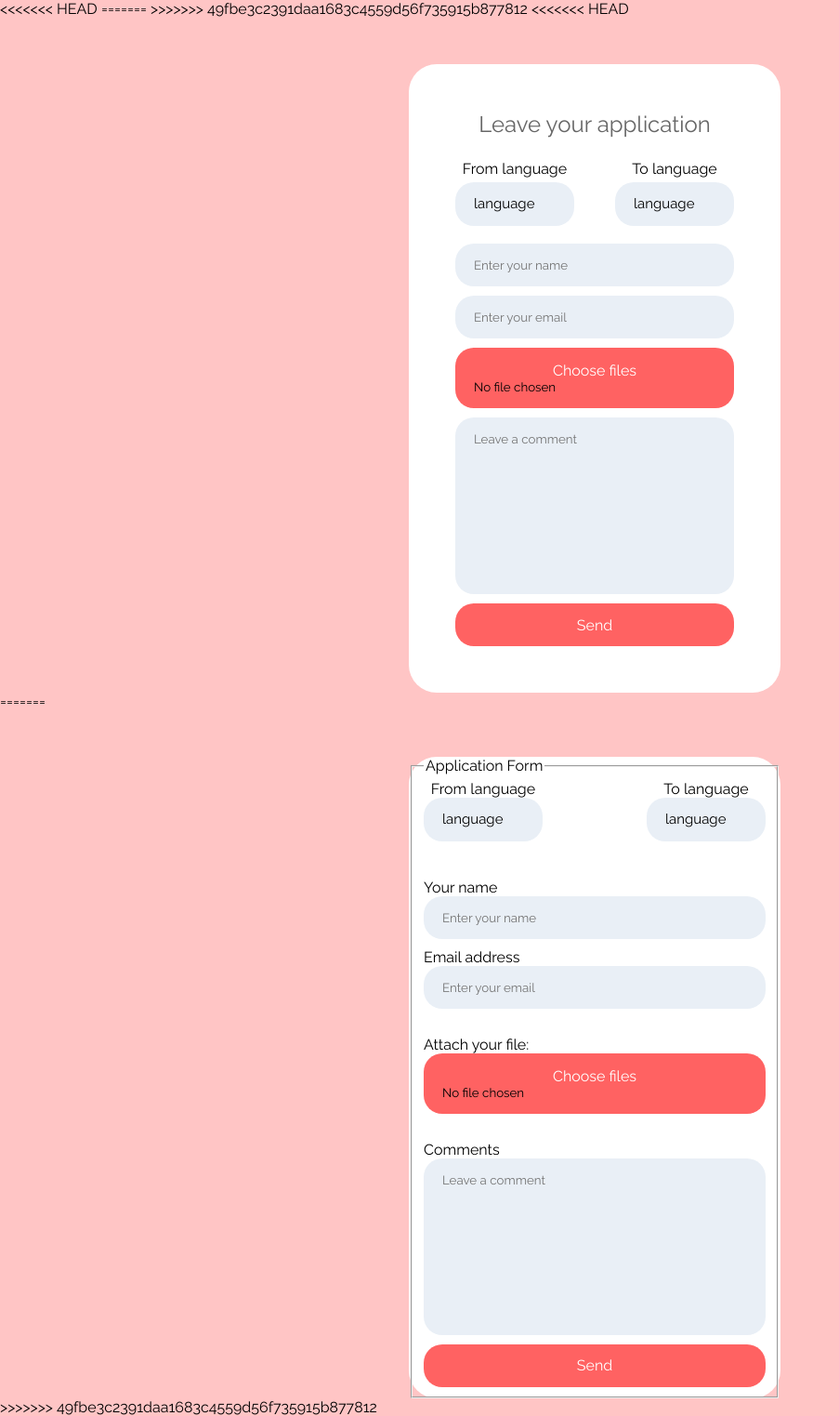
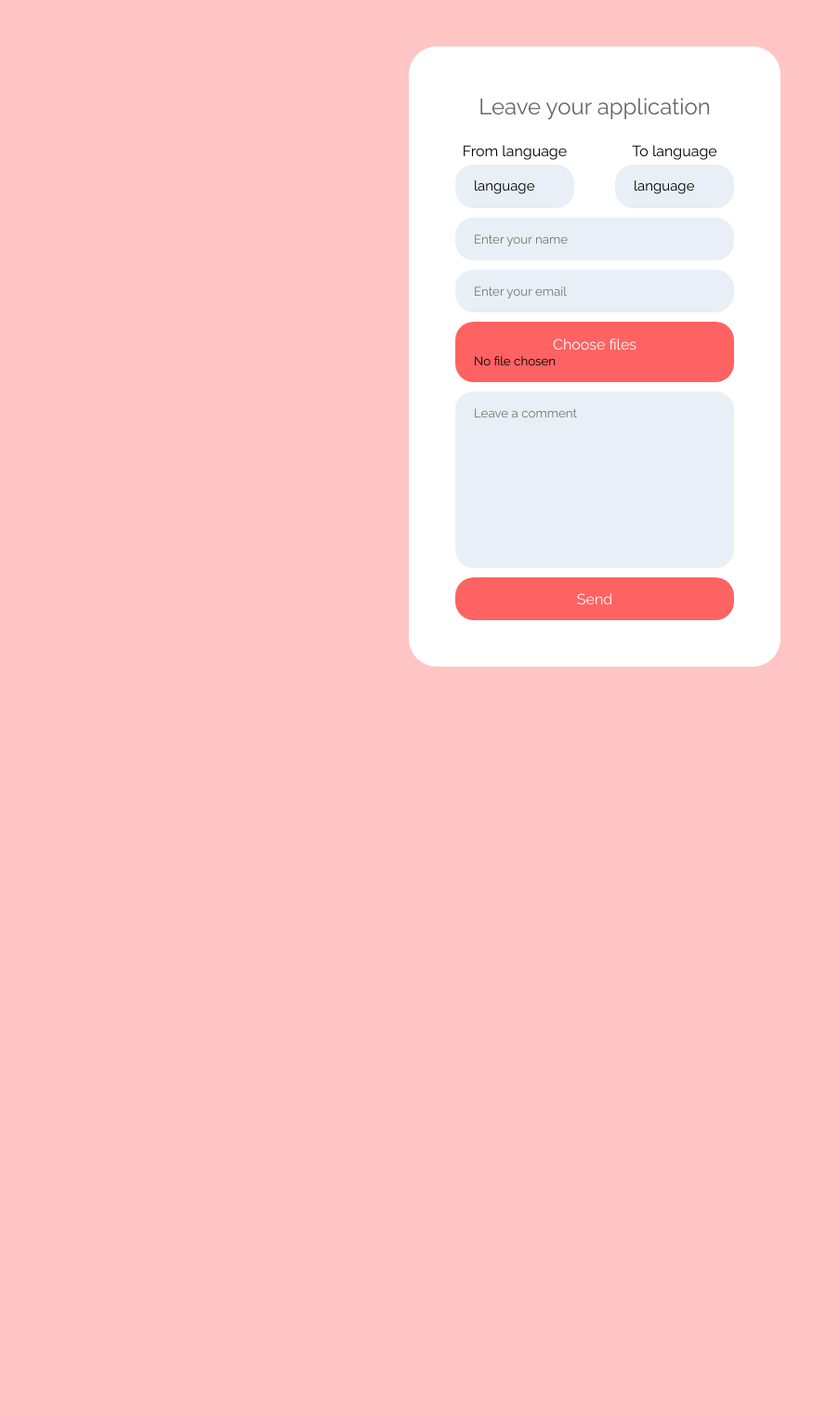
Before and after one commit to Balimbo/PanTlumacz, a PHP site: page /form.html in a window 1280 px wide. Shown: the whole page at 93% size, without its empty margins (0-903 px from the left). After the commit the page ends 717 px from the top, so only its background shows below. Run offline with PHP 8.4, Linux system fonts and the light colour scheme.

Commit message:
Багфикс

```diff
--- a/css/reviewsForm.css
+++ b/css/reviewsForm.css
@@ -40,10 +40,7 @@ button {
     height: 46px;
     font-size: 16px;
     border-radius: 20px;
-<<<<<<< HEAD
     cursor: pointer;
-=======
->>>>>>> 49fbe3c2391daa1683c4559d56f735915b877812
 }
 
 input:focus,
--- a/form.html
+++ b/form.html
@@ -2,40 +2,13 @@
 <html lang="en">
 
 <head>
-<<<<<<< HEAD
     <meta charset="UTF-8">
     <title>Application</title>
     <link rel="stylesheet" href="css/appForm.css">
     <link href="https://fonts.googleapis.com/css?family=Raleway:400,700&display=swap" rel="stylesheet">
-=======
-	<meta charset="UTF-8">
-	<title>Form</title>
-	<!--CSS-->
-	<style type="text/css">
-
-		body{
-			margin:0;
-			padding:0;
-		}
-
-		.languages div{
-			float:left;
-
-		}
-
-		.firstname{
-			margin-top: 3%;
-		}
-
-		#massage{
-			resize: none;
-		}
-	</style>
->>>>>>> 49fbe3c2391daa1683c4559d56f735915b877812
 </head>
 
 <body>
-<<<<<<< HEAD
     <div class="form">
         <form id="data" action="request.php" method="post" enctype='multipart/form-data'>
 
@@ -115,80 +88,6 @@
         </form>
     </div>
 
-=======
-	<div class="form">
-		<form id="data" action="request.php" method="post" enctype='multipart/form-data'>
-			<fieldset class="fieldForm">
-				<legend>Application Form</legend>
-				<!--Languages-->
-			<div class="languages">
-				<div>
-				<label for="fromLang">From language</label><br>
-			<select id="fromLang" name="fromLang" required="required" form="data">
-				<option disabled selected>language</option>
-				<option value="English">English</option>
-				<option value="Polski">Polski</option>
-				<option value="Deutsch">Deutsch</option>
-				<option value="Français">Français</option>
-				<option value="Italiana">Italiana</option>
-				<option value="Русский">Русский</option>
-				<option value="Український ">Український</option>
-			</select>
-				</div>
-
-				<div>
-				<label for="toLang">To language</label><br>
-			<select id="toLang" name="toLang" required="required" form="data">
-				<option disabled selected>language</option>
-				<option value="English">English</option>
-				<option value="Polski">Polski</option>
-				<option value="Deutsch">Deutsch</option>
-				<option value="Français">Français</option>
-				<option value="Italiana">Italiana</option>
-				<option value="Русский">Русский</option>
-				<option value="Український ">Український</option>
-			</select>
-				</div>
-			</div><br>
-
-
-			<!-- Firstname-->
-		<div class="firstname">
-			<label for="firstname">Your name</label><br>
-				<input type ="text" id="firstname" name="firstName" placeholder="Enter your name" required="required">
-		</div>
-
-			<!--Email-->
-		<div>
-			<label for="Email">Email address</label><br>
-			<input type="email" id="Email" name="email" placeholder="Enter your email" required="required">
-		</div>
-
-			<!--File-->
-		<div>
-			<label for="file"> <br>Attach your file:</label><br>
-			<input type="file" id="file" name="userfile[]">
-		</div><br>
-
-			<!--Comments-->
-		<div>
-			<label for="massage">Comments</label><br>
-			<textarea id="massage" name="massage" placeholder="Leave a comment" rows="10" cols="50"></textarea>
-		</div>
-
-			<!--Button-->
-		<div>
-			<button type="submit" name="submit">Send</button>
-		</div>
-
-
-			</fieldset>
-		</form>
-	</div>
-
-<!--LiveReload-->
-	<script>document.write('<script src="http://' + (location.host || 'localhost').split(':')[0] + ':35729/livereload.js?snipver=1"></' + 'script>')</script>
->>>>>>> 49fbe3c2391daa1683c4559d56f735915b877812
 </body>
 
 </html>
```
Also changed, not shown: comments.html (+2 -12 lines).
